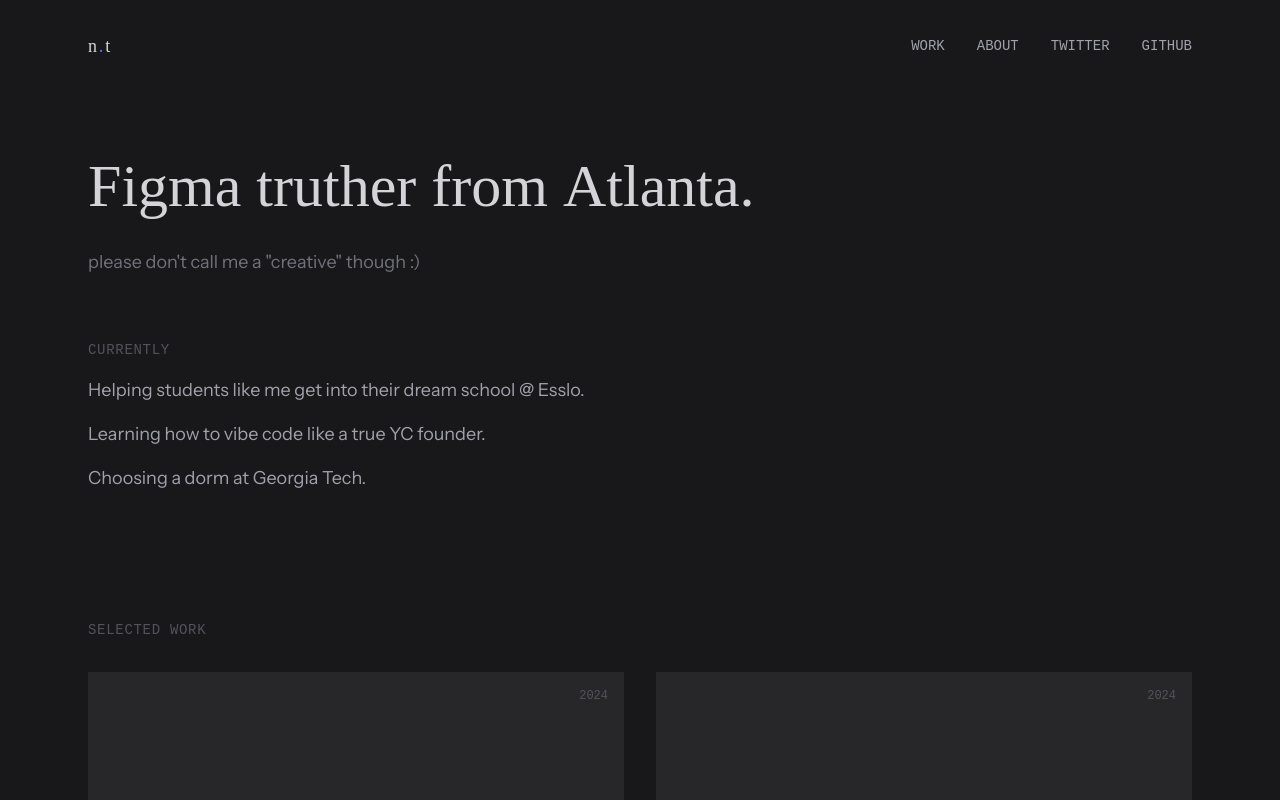
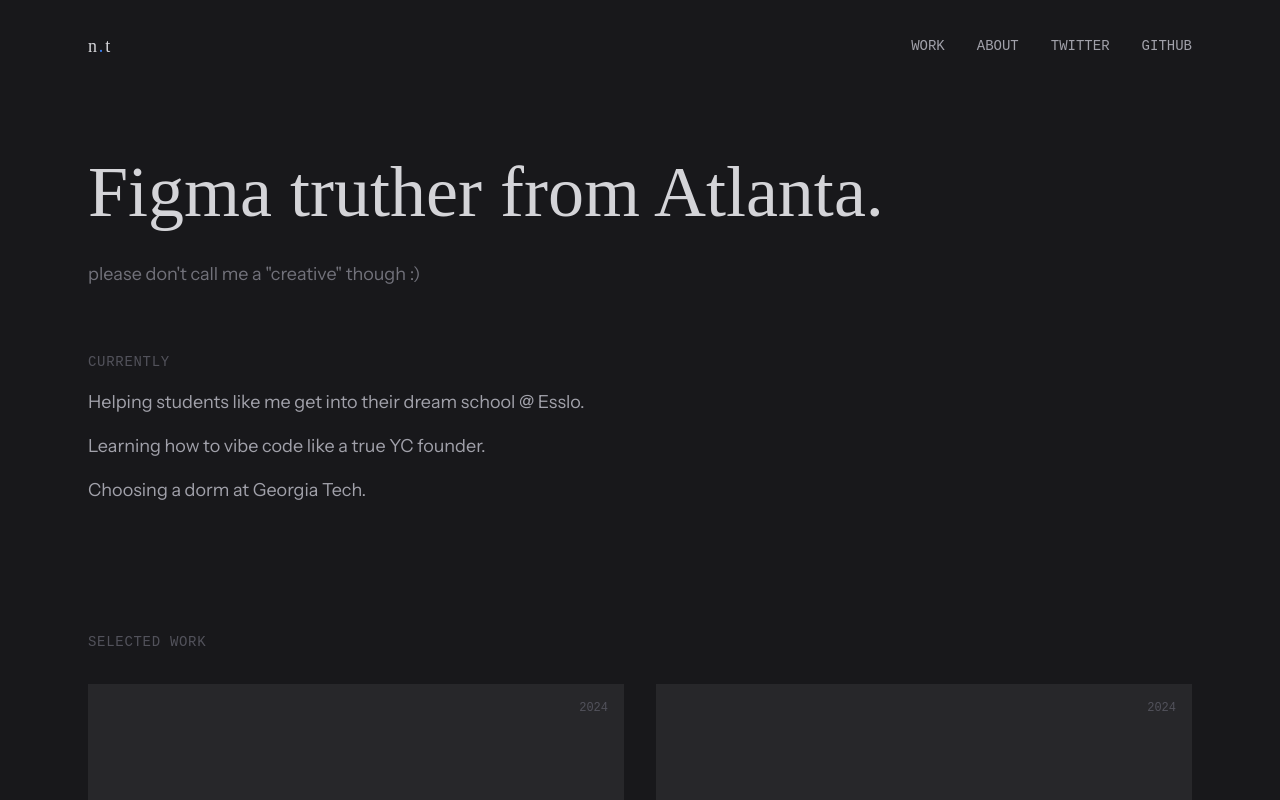
Before and after one commit to ntish25/portfoliothing, a Next.js app: page / in a window 1280 px wide. Shown: the top 800 px of the page. Built offline with nearby package versions, Linux system fonts and the light colour scheme; a web font is replaced by a local one.

Commit message:
gradientvibe

```diff
--- a/pages/index.js
+++ b/pages/index.js
@@ -4,27 +4,35 @@ import Head from 'next/head'
 import Link from 'next/link'
 import { motion } from 'framer-motion'
 
-// Interactive Text Component
+// Updated Header Component with Gradient Hover Effect
 const InteractiveText = ({ text }) => {
-  // Split text into characters for individual animation
-  const characters = text.split('');
-
   return (
-    <div className="flex flex-wrap text-left">
-      {characters.map((char, index) => (
-        <motion.span
-          key={index}
-          className="inline-block transition-colors duration-300 text-zinc-300"
-          whileHover={{
-            color: `rgb(${Math.floor(Math.random() * 100) + 100}, ${Math.floor(Math.random() * 150) + 100}, ${Math.floor(Math.random() * 255)})`,
-            scale: 1.1,
-            transition: { duration: 0.2 }
-          }}
-        >
-          {char === ' ' ? '\u00A0' : char}
-        </motion.span>
-      ))}
-    </div>
+    <motion.div
+      className="inline-block text-left text-zinc-300 transition-all duration-300"
+      whileHover={{
+        boxShadow: "inset 0px 1px 2px rgba(0, 0, 0, 0.15)",
+        transition: { duration: 0.3 }
+      }}
+      style={{
+        borderRadius: "4px",
+        padding: "2px 4px",
+        margin: "-2px -4px"
+      }}
+    >
+      <motion.span
+        className="inline-block"
+        whileHover={{
+          background: "linear-gradient(135deg, #6ab7ff 0%, #ffc8a2 100%)",
+          WebkitBackgroundClip: "text",
+          WebkitTextFillColor: "transparent",
+          backgroundClip: "text",
+          textFillColor: "transparent",
+          transition: { duration: 0.3 }
+        }}
+      >
+        {text}
+      </motion.span>
+    </motion.div>
   );
 };
 
@@ -65,9 +73,9 @@ export default function Home() {
       {/* Hero Section */}
       <main className="max-w-6xl mx-auto px-6 py-16">
         <div className="grid grid-cols-1 gap-16">
-          {/* Title Block - Now Interactive */}
+          {/* Title Block - Now Interactive with Gradient Hover */}
           <div className="text-left">
-            <h1 className="text-4xl md:text-5xl lg:text-6xl font-gowun text-zinc-300 leading-tight">
+            <h1 className="text-5xl md:text-6xl lg:text-7xl font-gowun text-zinc-300 leading-tight">
             <InteractiveText text={"Figma truther from Atlanta."} />
             </h1>
             <p className="text-lg mt-8 max-w-2xl text-zinc-500 font-instrument">
--- a/styles/globals.css
+++ b/styles/globals.css
@@ -1,6 +1,19 @@
 @tailwind base;
 @tailwind components;
 @tailwind utilities;
+
+/* Gradient animations */
+@keyframes gradientShift {
+  0% {
+    background-position: 0% 50%;
+  }
+  50% {
+    background-position: 100% 50%;
+  }
+  100% {
+    background-position: 0% 50%;
+  }
+}
 
 @font-face {
   font-family: 'Departure Mono';
```
